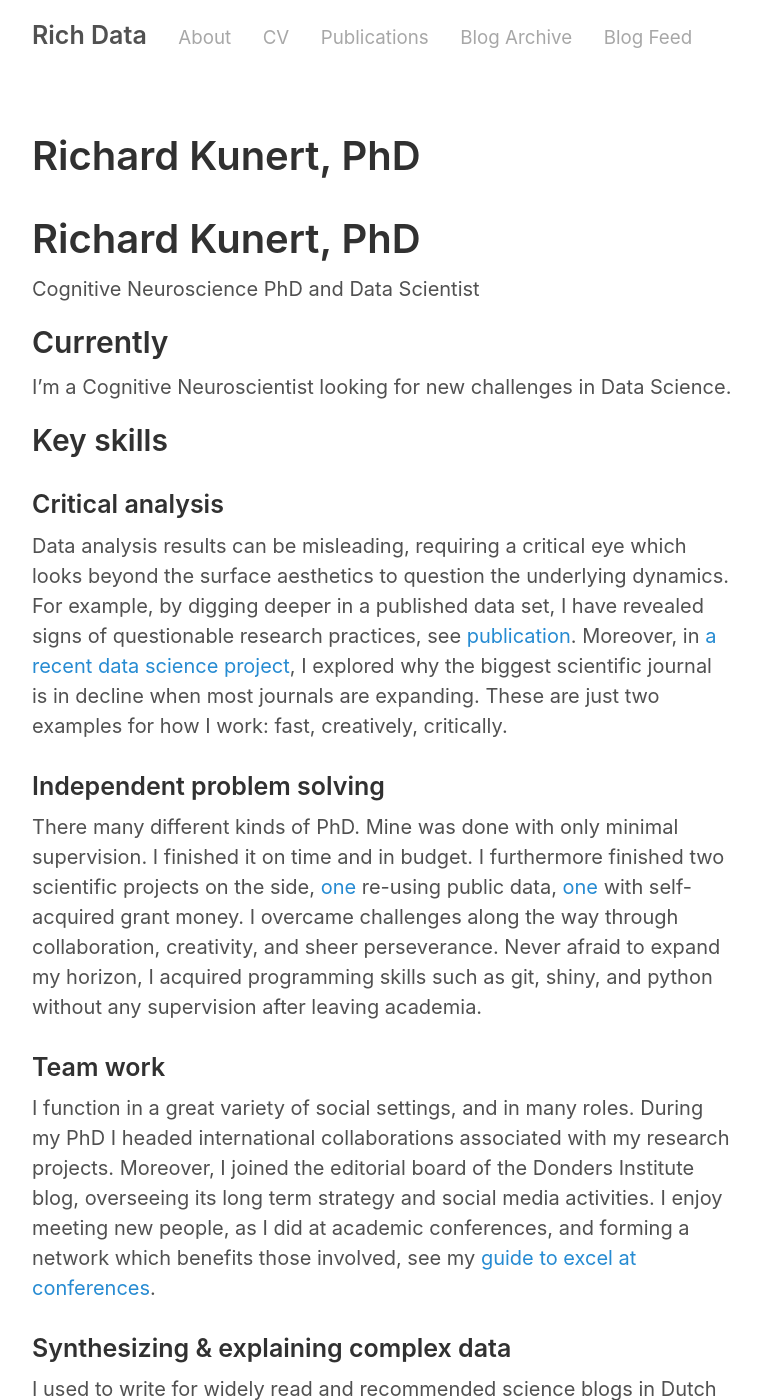
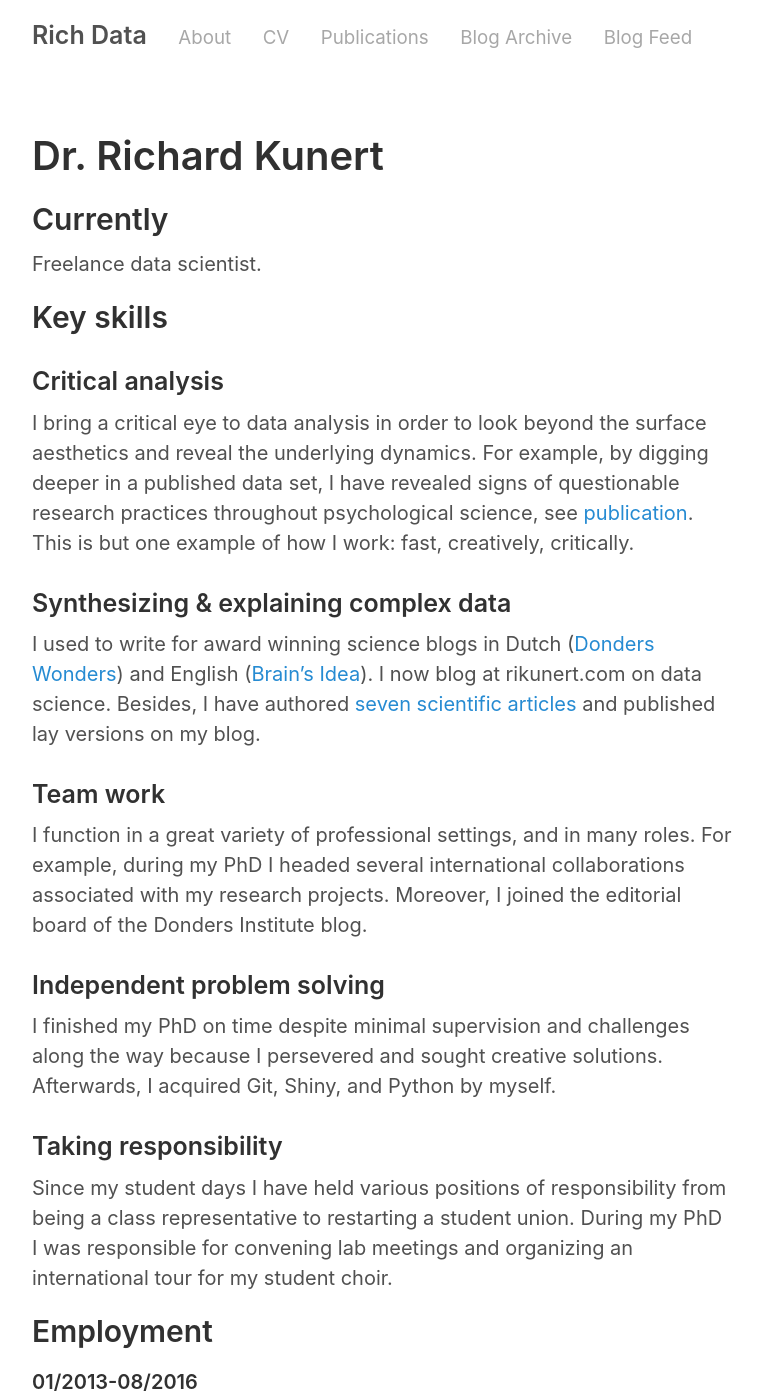
Before and after one commit to rikunert/rikunert.github.io, a Jekyll site: the page built from cv.md, in a window 1280 px wide and 1400 px high. Shown: the whole window, without its empty margins (258-1021 px from the left). Built offline with Jekyll 4.4.1, drawn with Linux system fonts in a browser that asks for light colours; comment, search, counter and statistics services are not loaded; some of the changed text lies outside the part shown.

Commit message:
updated cv and put in same format as rest of website

```diff
--- a/cv.md
+++ b/cv.md
@@ -1,66 +1,68 @@
 ---
 layout: page
-title: Richard Kunert, PhD
+title: Dr. Richard Kunert
 ---
-# Richard Kunert, PhD
-Cognitive Neuroscience PhD and Data Scientist
-
 ## Currently
 
-I'm a Cognitive Neuroscientist looking for new challenges in Data Science.
-
+Freelance data scientist.
 
 ## Key skills
 
 ### Critical analysis
 
-Data analysis results can be misleading, requiring a critical eye which looks beyond the surface aesthetics to question the underlying dynamics. For example, by digging deeper in a published data set, I have revealed signs of questionable research practices, see [publication](http://link.springer.com/article/10.3758/s13423-016-1030-9/fulltext.html). Moreover, in [a recent data science project](https://brainsidea.wordpress.com/2017/03/01/the-slowing-down-of-the-biggest-scientific-journal/), I explored why the biggest scientific journal is in decline when most journals are expanding. These are just two examples for how I work: fast, creatively, critically.
+I bring a critical eye to data analysis in order to look beyond the surface aesthetics and reveal the underlying dynamics. For example, by digging deeper in a published data set, I have revealed signs of questionable research practices throughout psychological science, see [publication](http://link.springer.com/article/10.3758/s13423-016-1030-9/fulltext.html). This is but one example of how I work: fast, creatively, critically.
+
+### Synthesizing & explaining complex data
+
+I used to write for award winning science blogs in Dutch ([Donders Wonders](http://blog.donders.ru.nl/)) and English ([Brain’s Idea](http://brainsidea.wordpress.com)). I now blog at rikunert.com on data science. Besides, I have authored [seven scientific articles](http://rikunert.com/publications) and published lay versions on my blog.
+
+### Team work
+
+I function in a great variety of professional settings, and in many roles. For example, during my PhD I headed several international collaborations associated with my research projects. Moreover, I joined the editorial board of the Donders Institute blog.
 
 ### Independent problem solving
 
-There many different kinds of PhD. Mine was done with only minimal supervision. I finished it on time and in budget. I furthermore finished two scientific projects on the side, [one](http://link.springer.com/article/10.3758/s13423-016-1030-9/fulltext.html) re-using public data, [one](http://pubman.mpdl.mpg.de/pubman/item/escidoc:2355026:6/component/escidoc:2380816/Kunert_Jongman_2016.pdf) with self-acquired grant money. I overcame challenges along the way through collaboration, creativity, and sheer perseverance. Never afraid to expand my horizon, I acquired programming skills such as git, shiny, and python without any supervision after leaving academia.
+I finished my PhD on time despite minimal supervision and challenges along the way because I persevered and sought creative solutions. Afterwards, I acquired Git, Shiny, and Python by myself.
 
-### Team work
+### Taking responsibility
 
-I function in a great variety of social settings, and in many roles. During my PhD I headed international collaborations associated with my research projects. Moreover, I joined the editorial board of the Donders Institute blog, overseeing its long term strategy and social media activities. I enjoy meeting new people, as I did at academic conferences, and forming a network which benefits those involved, see my [guide to excel at conferences](https://brainsidea.wordpress.com/2016/08/04/how-to-excel-at-academic-conferences-in-5-steps/).
-
-### Synthesizing & explaining complex data
-
-I used to write for widely read and recommended science blogs in Dutch ([Donders Wonders](http://blog.donders.ru.nl/?page_id=779)) and English ([Brain's Idea](http://brainsidea.wordpress.com/)). I now author a data science blog at [rikunert.com](http://rikunert.com). Furthermore, I have authored seven scientific articles and translated each into a lay summary, see details [here](http://rikunert.com/publications/).
+Since my student days I have held various positions of responsibility from being a class representative to restarting a student union.  During my PhD I was responsible for convening lab meetings and organizing an international tour for my student choir.
 
 ## Employment
 
-`01/2013-08/2016`
+#### 01/2013-08/2016
 __Max Planck Institute for Psycholinguistics__ PhD candidate
 
-`10/2015-04/2016`
+
+#### 10/2015-04/2016
 __Dutch Science Funding Council (NWO)__ Junior Policy Officer
 
-`01/2012-04/2012`
+
+#### 01/2012-04/2012
 __University of Amsterdam__ Research assistant
 
 ## Education
 
-`01/2013-08/2016`
+#### 01/2013-02/2017
 __Radboud University__ Cognitive Neuroscience PhD (supervisor: Peter Hagoort)
 
 thesis title: *Music and Language Comprehension in the Brain*
 
-`09/2010-01/2013`
+#### 09/2010-01/2013
 __Amsterdam University__ MSc Brain and Cognitive Science (_cum laude_)
 
-`09/2006-06/2010`
+#### 09/2006-06/2010
 __Glasgow University__ MA Psychology (_First class honours_)
 
 ## Science
 
-`2014-2017`
+#### 2014-2017
 Seven international, peer-reviewed, publications. Details: [rikunert.com/publications/](http://rikunert.com/publications/)
 
-`2010-2016`
+#### 2010-2016
 Ten international conference presentations on the cognitive neuroscience of language and music
 
-`2012-`
+#### 2012-
 Popular science activities including
 * [Donders Institute blog](http://blog.donders.ru.nl/?page_id=779) on mind & brain
 * own blog ([Brain's Idea](http://brainsidea.wordpress.com/)) on mind & brain
@@ -69,36 +71,37 @@ Popular science activities including
 
 ## Data science experience
 
-* R (see [github profile](http://github.com/rikunert/))
-* Shiny (see [example](https://rikunert.shinyapps.io/PLOS_ALM/))
+* R
+* Python
+* Matlab
+* Shiny
+* Jekyll
 * Statistics (frequentist and Bayesian)
-* Git
-* Python (see [example](http://rikunert.com))
-* Data visualisation (see [rikunert.com](http://rikunert.com))
-* Matlab (see [example](http://rsos.royalsocietypublishing.org/content/3/2/150685.figures-only))
+* Data visualisation
 
 ## Awards
 
-`06/2010`
+#### 09/2014 - 06/2015
 MPI Nijmegen Interdisciplinary innovation grant
 
-`01/2013`
+#### 01/2013 - 08/2016
 PhD grant by Max-Planck-Gesellschaft
 
-`09/2011`
+#### 09/2011 - 09/2012
 Huygens scholarship for Master of Science studies
 
-`06/2009`
+#### 06/2009 - 11/2012
 scholarship by German National Academic Foundation for Bachelor and Master studies
 
-`07/2009`
+#### 06/2010
+Robert H. Thouless Prize for Best Critical Review
+
+#### 07/2009
 Wellcome Trust Vacation Scholarship for Summer Research
 
-`06/2010`
-Robert H. Thouless Prize for Best Critical Review
 
 ## References
 
 Available on request.
 
-*Last updated: May 2017*
+*Last updated: August 2017*
```
